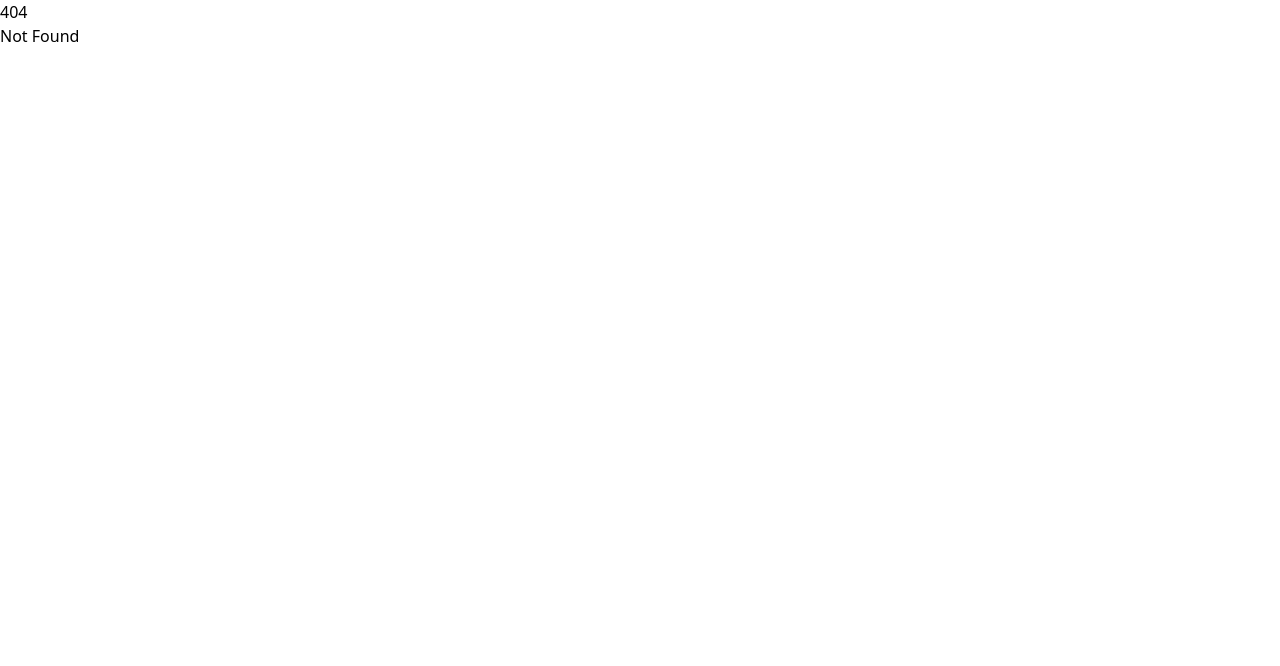
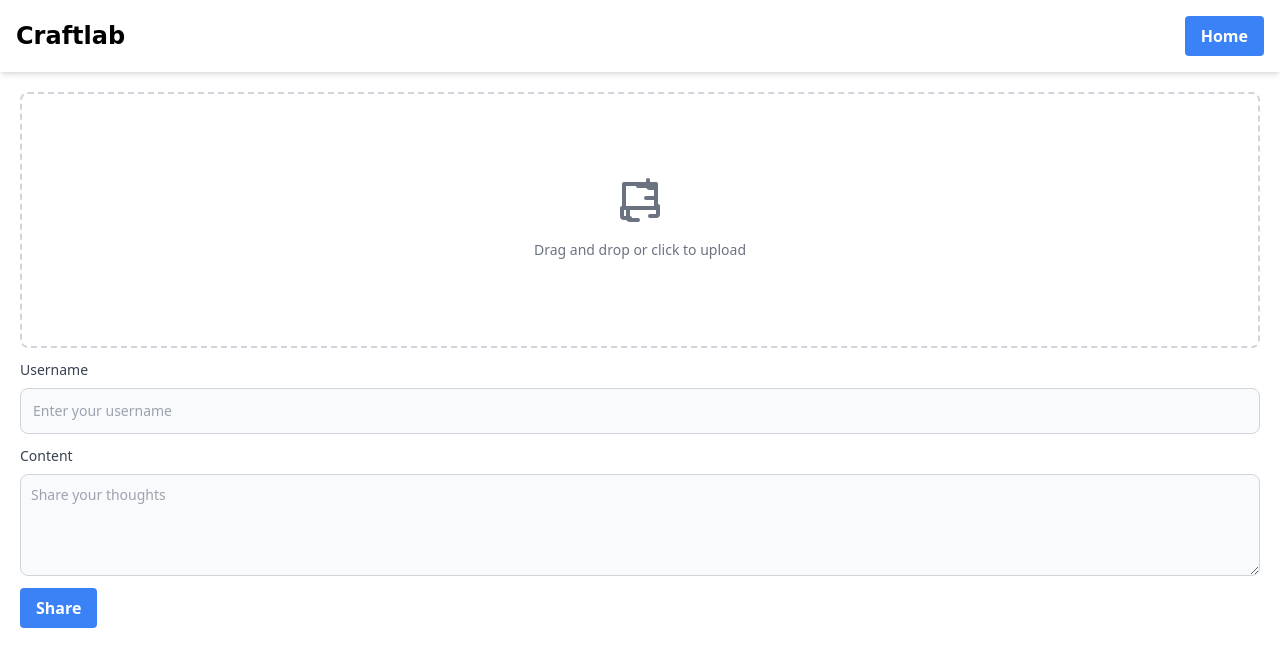
Before and after one commit to hannansatopay/sip24-sveltekit-fundamentals, a SvelteKit app: page /add-post in a window 1280 px wide. Before the commit this address had no page. Shown: the top 666 px of the page. Built offline with nearby package versions, Linux system fonts and the light colour scheme.

Commit message:
Completed step 2

```diff
--- a/src/routes/+page.svelte
+++ b/src/routes/+page.svelte
@@ -1,7 +1,8 @@
-<header class="bg-white py-4 shadow-md">
-    <div class="container mx-auto px-4">
+<header class="bg-white py-4 shadow-md sticky top-0 z-10">
+    <div class="container mx-auto px-4 flex justify-between items-center">
 
         <h1 class="text-2xt font-bold font-['Comic_Sans_MS']">Craftlab</h1>
+        <a href="/add-post" class="bg-blue-500 hover:bg-blue-700 text-white font-bold py-2 px-4 rounded">Add post</a>
     </div>
 </header>
 
--- /dev/null
+++ b/src/routes/add-post/+page.svelte
@@ -0,0 +1,30 @@
+<header class="bg-white py-4 shadow-md sticky top-0 z-10">
+    <div class="container mx-auto px-4 flex justify-between items-center">
+        <h1 class="text-2xl font-bold font-['Comic_Sans_MS']">Craftlab</h1>
+        <a href="/" class="bg-blue-500 hover:bg-blue-700 text-white font-bold py-2 px-4 rounded">Home</a>
+    </div>
+</header>
+
+<form class="container mx-auto p-5">
+    <label for="dropzone" class="mb-3 flex flex-col items-center justify-center w-full h-64 border-2 border-gray-300 border-dashed rounded-lg cursor-pointer">
+        <div class="flex flex-col items-center justify-center pt-5 pb-6">
+            <svg class="w-12 h-12 mb-4 text-gray-500" aria-hidden="true" xmlns="http://www.w3.org/2000/svg" fill="none" viewBox="0 0 24 24" stroke="currentColor">
+                <path stroke-linecap="round" stroke-linejoin="round" stroke-width="2" d="M3 16v4a1 1 0 001 1h3m10-1h3a1 1 0 001-1v-4m-2-4h-4m-4-6h4m1-3v3a1 1 0 001 1h3m-1 10h-4m-4 6H7a1 1 0 01-1-1v-4M4 4h16v12H4V4z" />
+            </svg>
+            <p class="text-sm text-gray-500">Drag and drop or click to upload</p>
+        </div>
+        <input id="dropzone" type="file" class="hidden">
+    </label>
+
+    <div class="mb-3">
+        <label for="username" class="block mb-2 text-sm font-medium text-gray-700">Username</label>
+        <input id="username" type="text" class="bg-gray-50 border border-gray-300 text-gray-500 text-sm rounded-lg block w-full p-3" placeholder="Enter your username"/>
+    </div>
+
+    <div class="mb-3">
+        <label for="content" class="block mb-2 text-sm font-medium text-gray-700">Content</label>
+        <textarea id="content" class="bg-gray-50 border border-gray-300 text-gray-500 text-sm rounded-lg block w-full p-2.5" rows="4" placeholder="Share your thoughts"></textarea>
+    </div>
+
+    <button type="submit" class="bg-blue-500 hover:bg-blue-700 text-white font-bold py-2 px-4 rounded">Share</button>
+</form>
```
